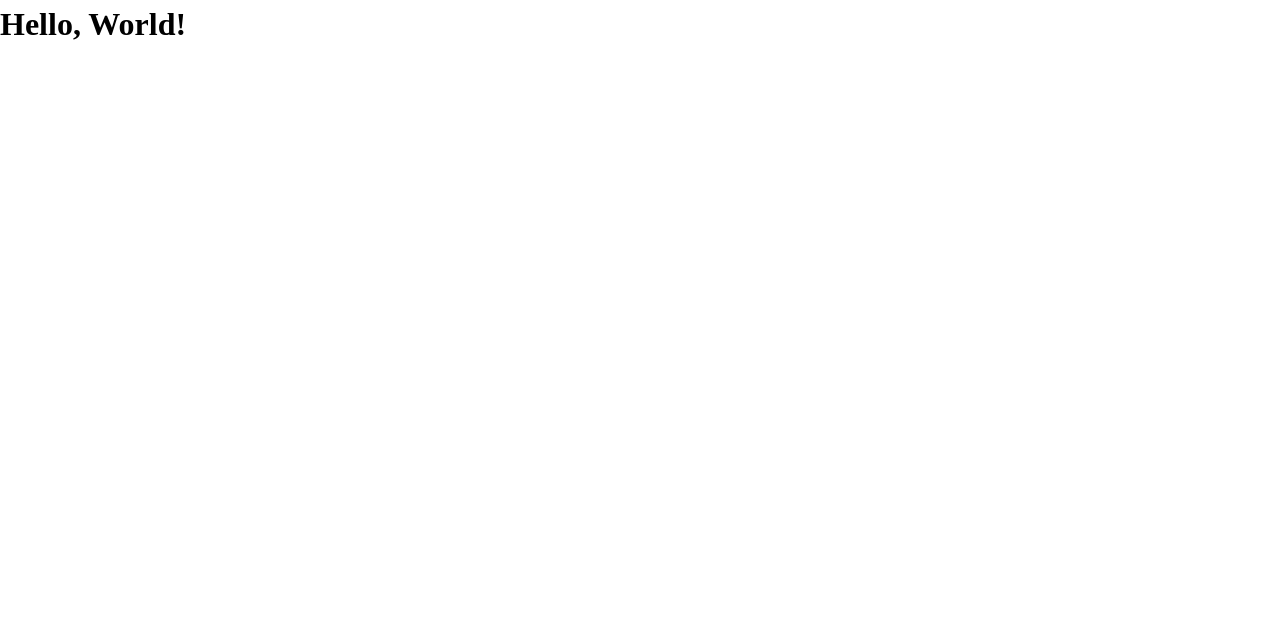
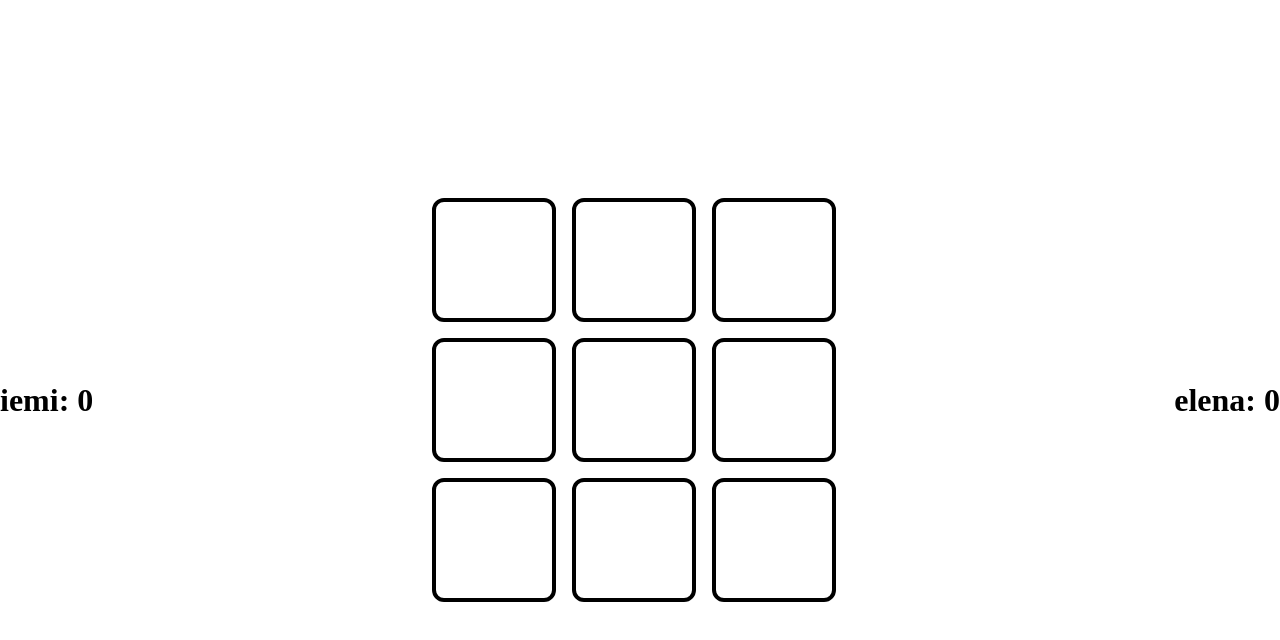
Before and after one commit to emianuelul/tic-tac-toe, a plain HTML site: page index.html in a window 1280 px wide. Drawn offline with Linux system fonts and the light colour scheme.

Commit message:
feat: game is now functional

```diff
--- a/code.js
+++ b/code.js
@@ -0,0 +1,137 @@
+const createPlayer = function (name, sign) {
+  let pname = name;
+  let psign = sign;
+  let score = 0;
+
+  const incrementScore = () => {
+    score++;
+  };
+
+  const getName = () => {
+    return pname;
+  };
+
+  const getSign = () => {
+    return psign;
+  };
+
+  const getScore = () => {
+    return score;
+  };
+
+  return { incrementScore, getScore, getName, getSign };
+};
+
+const game = (function () {
+  const rows = 3;
+  const columns = 3;
+  let spacesLeft = 9;
+  let board = [];
+
+  const gameBoard = document.querySelector('.game-board');
+
+  let players = [createPlayer('iemi', 'X'), createPlayer('elena', '0')];
+  let currentPlayer = 0;
+
+  const initBoard = () => {
+    initScores();
+
+    for (let i = 0; i < rows; i++) {
+      board[i] = [];
+      for (let j = 0; j < columns; j++) {
+        board[i][j] = 0;
+
+        const cell = document.createElement('div');
+        cell.classList.add('board-cell');
+        gameBoard.appendChild(cell);
+
+        cell.addEventListener('mouseup', (event) => {
+          if (event.target.textContent === '') {
+            event.target.textContent = players[currentPlayer].getSign();
+            board[i][j] = players[currentPlayer].getSign();
+            spacesLeft--;
+            currentPlayer = Number(!currentPlayer);
+
+            if (spacesLeft === 0 && checkWin(i, j) === 0) {
+              alert('Draw!');
+              resetBoard();
+            }
+
+            if (checkWin(i, j) === 1) {
+              updateScores();
+              resetBoard();
+            }
+          }
+        });
+      }
+    }
+  };
+
+  const resetBoard = () => {
+    spacesLeft = 9;
+    const cells = [...document.querySelectorAll('.board-cell')];
+    for (let i = 0; i < rows; i++) {
+      for (let j = 0; j < columns; j++) {
+        board[i][j] = 0;
+        cells[i * 3 + j].textContent = '';
+      }
+    }
+    currentPlayer = 0;
+  };
+
+  const initScores = () => {
+    const scores = [...document.querySelectorAll('.score')];
+
+    let i = 0;
+    for (item of scores) {
+      item.textContent = `${players[i].getName()}: ${players[i].getScore()}`;
+      i++;
+    }
+  };
+
+  const updateScores = () => {
+    const scores = document.querySelectorAll('.score');
+    const p = Number(!currentPlayer);
+    players[p].incrementScore();
+
+    scores[p].textContent = `${players[p].getName()}: ${players[p].getScore()}`;
+  };
+
+  const checkWin = (lin, col) => {
+    const p = players[Number(!currentPlayer)].getSign();
+
+    // row
+    if (board[lin][0] === p && board[lin][1] === p && board[lin][2] === p)
+      return 1;
+
+    // column
+    if (board[0][col] === p && board[1][col] === p && board[2][col] === p)
+      return 1;
+
+    // diagonals
+    if (
+      lin === col &&
+      board[0][0] === p &&
+      board[1][1] === p &&
+      board[2][2] === p
+    )
+      return 1;
+    if (
+      lin + col === 2 &&
+      board[0][2] === p &&
+      board[1][1] === p &&
+      board[2][0] === p
+    )
+      return 1;
+
+    return 0;
+  };
+
+  const playGame = () => {
+    initBoard();
+  };
+
+  return { playGame };
+})();
+
+game.playGame();
--- a/index.html
+++ b/index.html
@@ -9,6 +9,14 @@
     <script src="./code.js" defer></script>
   </head>
   <body>
-    <h1>Hello, World!</h1>
+    <div class="board">
+      <div class="player-stats p1">
+        <h1 class="score"></h1>
+      </div>
+      <div class="game-board"></div>
+      <div class="player-stats p2">
+        <h1 class="score"></h1>
+      </div>
+    </div>
   </body>
 </html>
--- a/styles.css
+++ b/styles.css
@@ -0,0 +1,27 @@
+.board {
+  height: 100vh;
+  display: flex;
+  justify-content: space-between;
+  align-items: center;
+}
+
+.game-board {
+  display: grid;
+  grid-template-columns: repeat(3, 1fr);
+  gap: 1rem;
+}
+
+.board-cell {
+  width: 124px;
+  height: 124px;
+  border-radius: 12px;
+  border: 4px solid black;
+
+  display: flex;
+  justify-content: center;
+  align-items: center;
+
+  font-size: 3rem;
+
+  cursor: pointer;
+}
```
